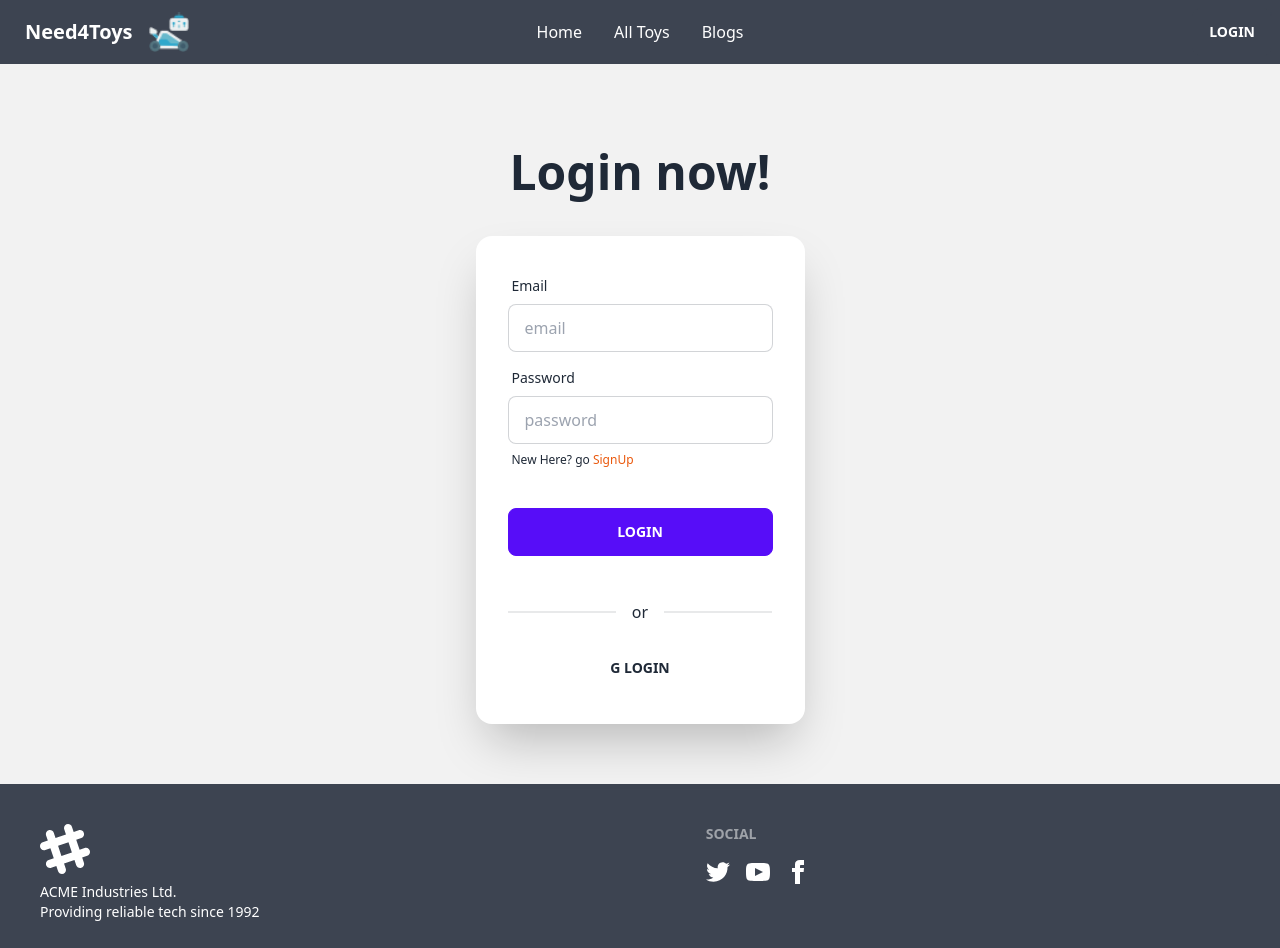
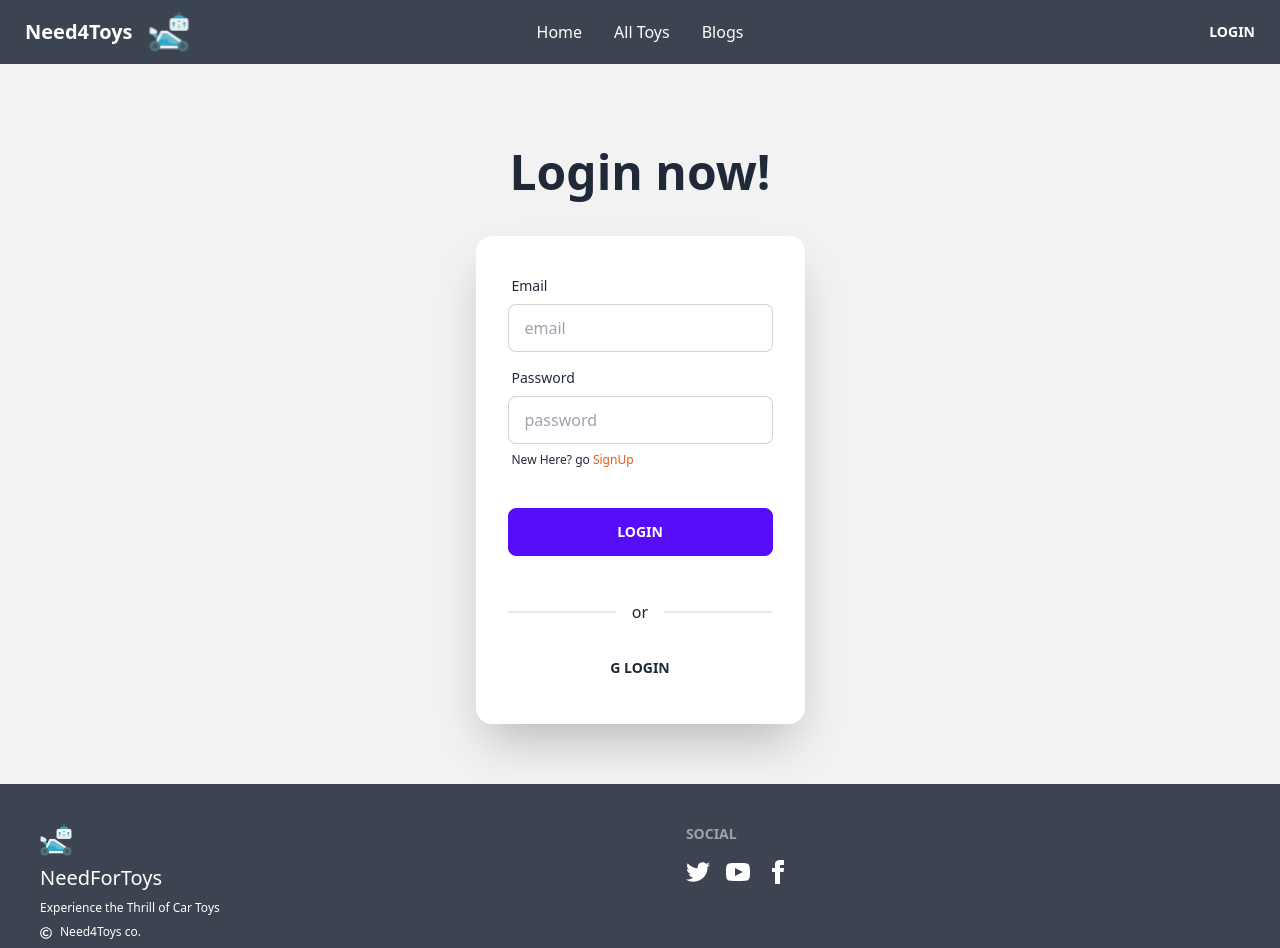
Before and after one commit to foisal404/needfortoys-client, a React (Vite) app: page /login in a window 1280 px wide. Shown: the top 948 px of the page. Built offline with nearby package versions, Linux system fonts and the light colour scheme; no server answers.

Commit message:
meaningful footer add

```diff
--- a/src/shared/Footer.jsx
+++ b/src/shared/Footer.jsx
@@ -1,24 +1,17 @@
+import { FaCommentAlt, FaRegCopyright } from "react-icons/fa";
+import logo from "../../src/assets/logo.png";
 const Footer = () => {
   return (
     <div>
       <footer className="footer p-10 bg-neutral text-neutral-content">
         <div>
-          <svg
-            width="50"
-            height="50"
-            viewBox="0 0 24 24"
-            xmlns="http://www.w3.org/2000/svg"
-            fillRule="evenodd"
-            clipRule="evenodd"
-            className="fill-current"
-          >
-            <path d="M22.672 15.226l-2.432.811.841 2.515c.33 1.019-.209 2.127-1.23 2.456-1.15.325-2.148-.321-2.463-1.226l-.84-2.518-5.013 1.677.84 2.517c.391 1.203-.434 2.542-1.831 2.542-.88 0-1.601-.564-1.86-1.314l-.842-2.516-2.431.809c-1.135.328-2.145-.317-2.463-1.229-.329-1.018.211-2.127 1.231-2.456l2.432-.809-1.621-4.823-2.432.808c-1.355.384-2.558-.59-2.558-1.839 0-.817.509-1.582 1.327-1.846l2.433-.809-.842-2.515c-.33-1.02.211-2.129 1.232-2.458 1.02-.329 2.13.209 2.461 1.229l.842 2.515 5.011-1.677-.839-2.517c-.403-1.238.484-2.553 1.843-2.553.819 0 1.585.509 1.85 1.326l.841 2.517 2.431-.81c1.02-.33 2.131.211 2.461 1.229.332 1.018-.21 2.126-1.23 2.456l-2.433.809 1.622 4.823 2.433-.809c1.242-.401 2.557.484 2.557 1.838 0 .819-.51 1.583-1.328 1.847m-8.992-6.428l-5.01 1.675 1.619 4.828 5.011-1.674-1.62-4.829z"></path>
-          </svg>
-          <p>
-            ACME Industries Ltd.
-            <br />
-            Providing reliable tech since 1992
+          <img src={logo} alt="" />
+          <p className="text-xl">
+            NeedForToys
           </p>
+          <p className="text-xs">Experience the Thrill of Car Toys</p>
+          <p className="text-xs"><FaRegCopyright className="inline mr-2"/>Need4Toys co.</p>
+          <p className="text-xs"><FaCommentAlt className="inline mr-2"/>need4toys@phmail.com</p>
         </div>
         <div>
           <span className="footer-title">Social</span>
```
